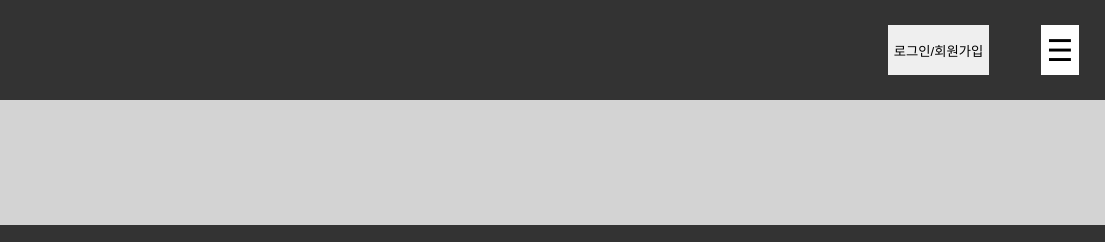
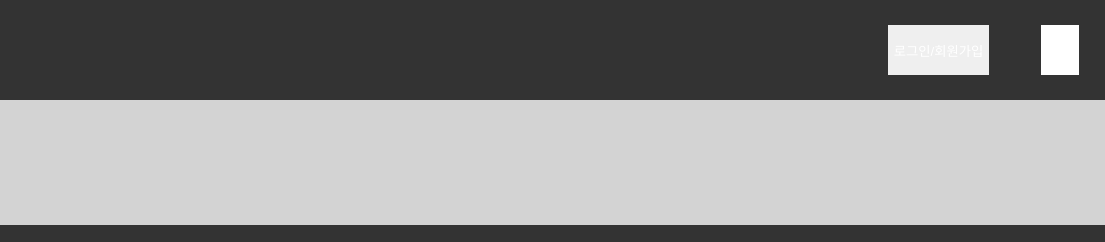
Before and after one commit to seungho2647/Ryzen-67s-home, a plain HTML site: page index.html in a window 1280 px wide. Shown: the top 242 px of the page, 175-1280 px from the left. Drawn offline with Linux system fonts and the dark colour scheme.

```diff
--- a/style.css
+++ b/style.css
@@ -6,6 +6,10 @@
 @media (prefers-color-scheme: dark) {
     :root {
         --bg: #333333/*TODO - 다크모드 root*/
+    }
+    #loginDialog열기, #menu {
+        background-color: none;
+        color: white;
     }
 }
 body {
```
